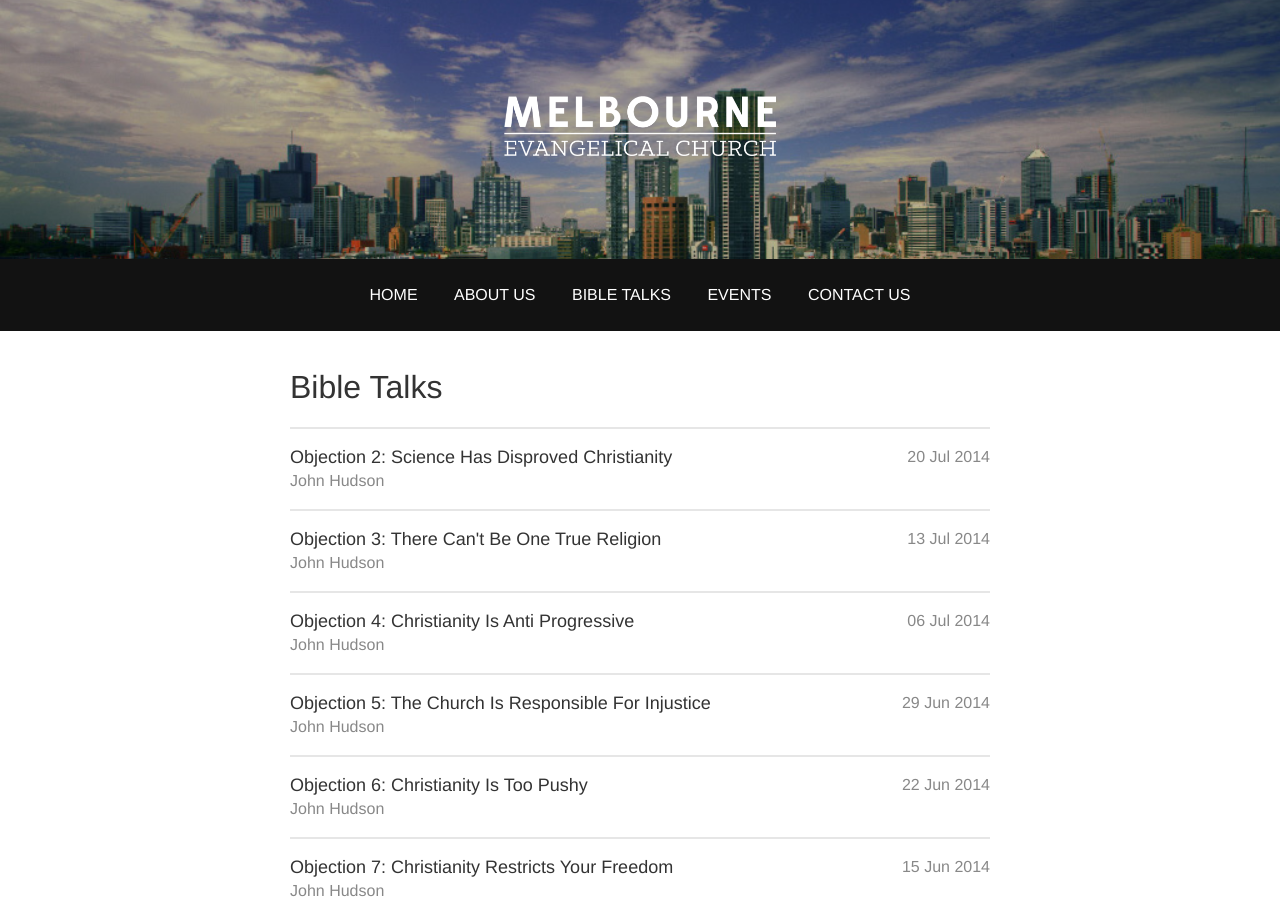
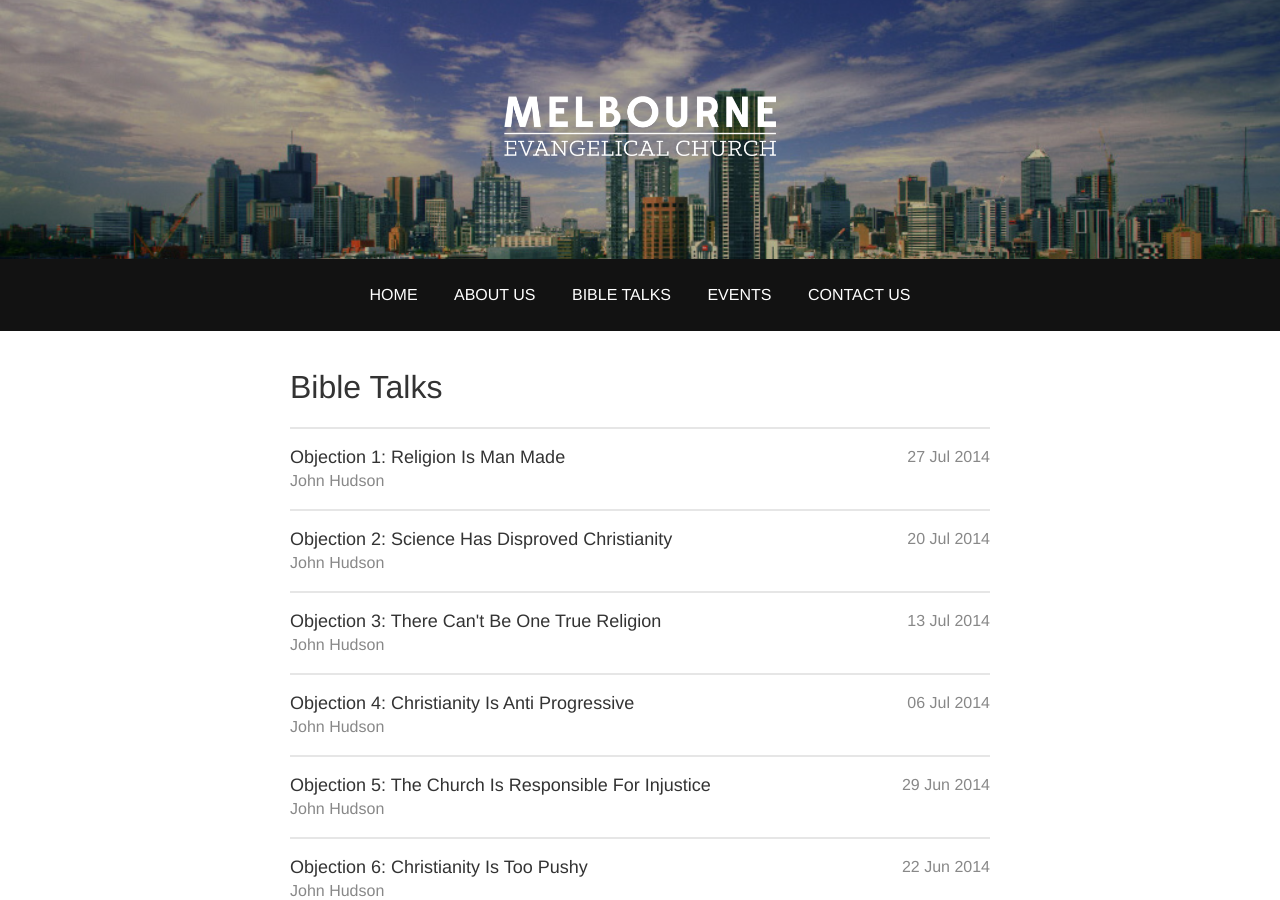
Before and after one commit to allanhortle/melbourneevangelicalchurch.com.au, a Jekyll site: the page built from talks/index.html, in a window 1280 px wide and 900 px high. Built offline with Jekyll 4.4.1, drawn with Linux system fonts in a browser that asks for light colours; Markdown is read by kramdown in place of the engine named in the settings.

Commit message:
sunday update

```diff
--- /dev/null
+++ b/_posts/2014/2014-07-27-objection_no_1-religion_is_man_made-john_hudson.markdown
@@ -0,0 +1,8 @@
+---
+layout: post
+passage: Mark 7:1-15
+title:  "Objection 1: Religion Is Man Made"
+author:  John Hudson
+date:  2014-07-27
+categories: Objections
+---
```
Also changed, not shown: events/index.markdown (+0 -8 lines).
